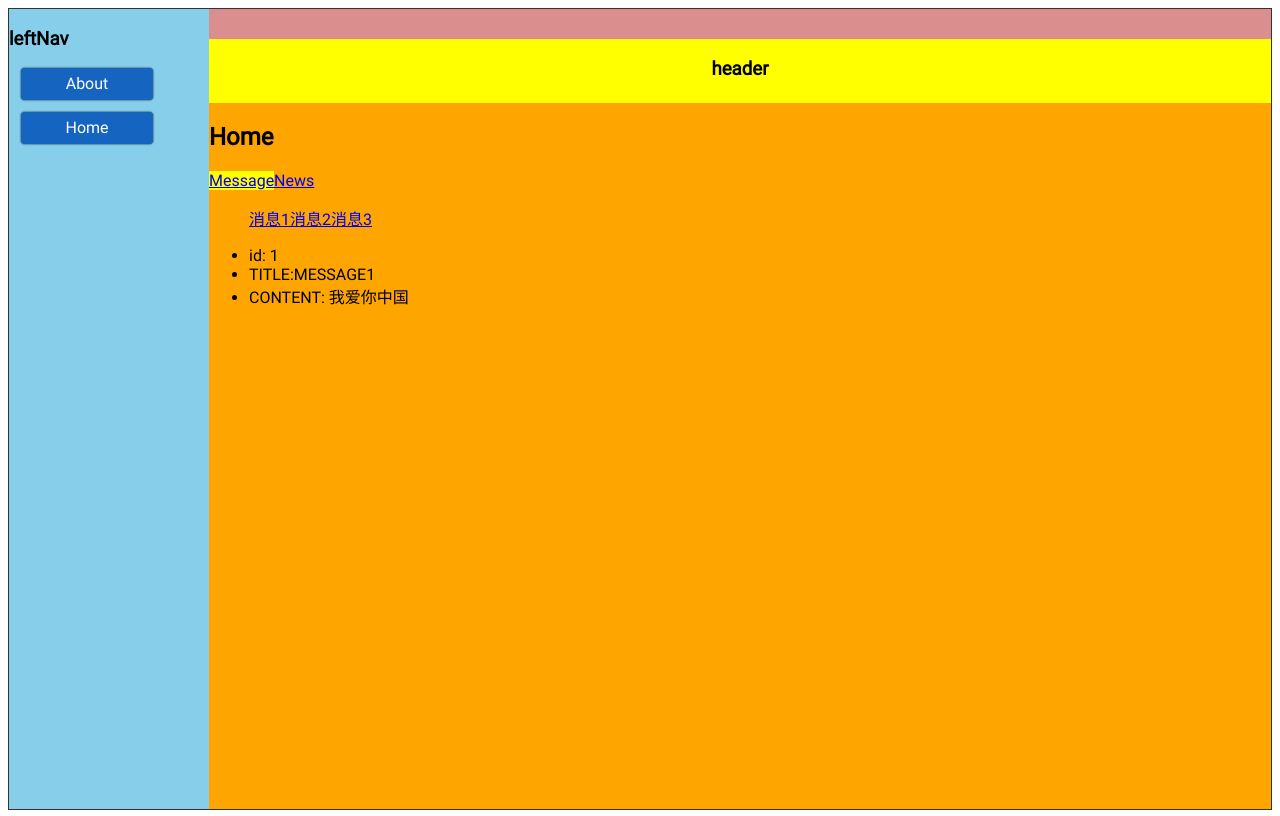
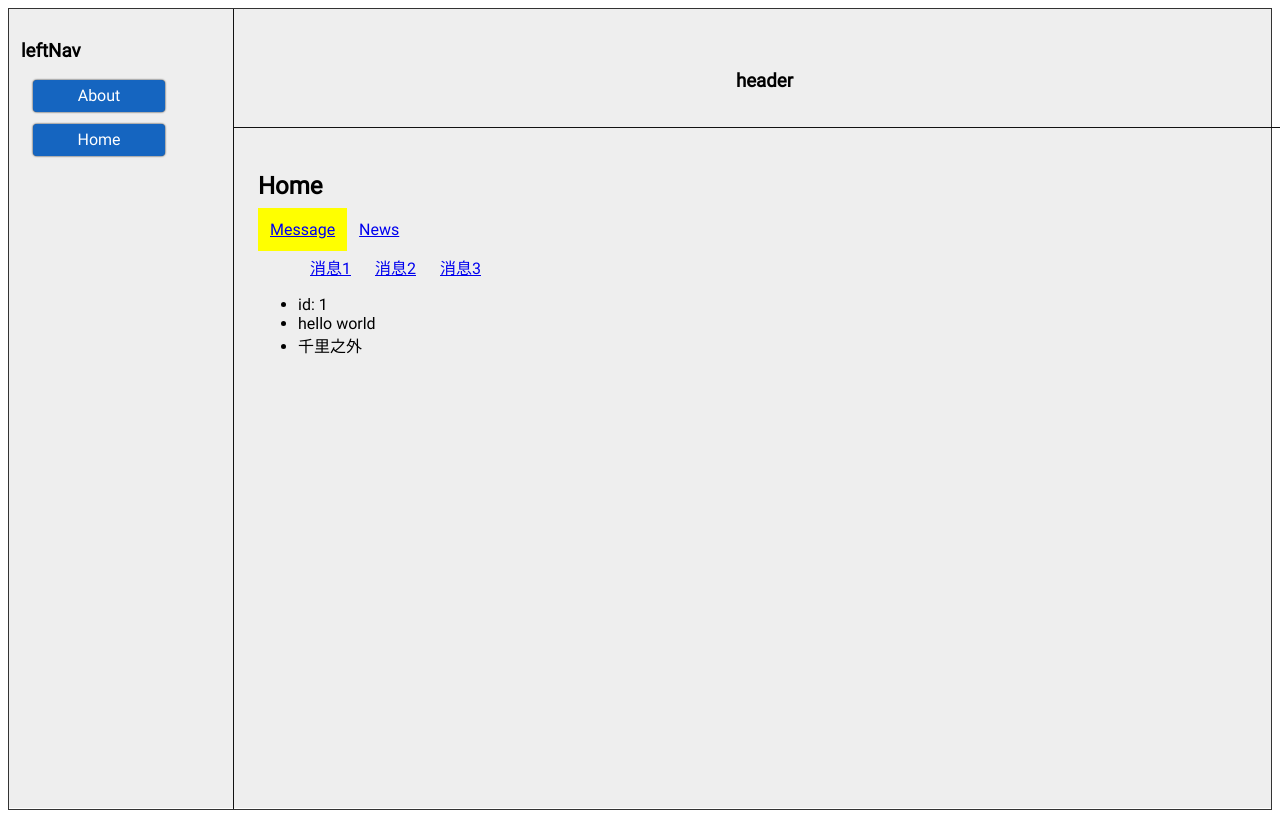
Before and after one commit to Fido-Wang/my-react-pratice, a React (Create React App) app: page /home/message/1 in a window 1280 px wide. Built offline with nearby package versions, Linux system fonts and the light colour scheme.

Commit message:
使用useparams接收路由参数

```diff
--- /dev/null
+++ b/src/component/main/Home/Pages/Message/MessageDetail/data.js
@@ -0,0 +1,21 @@
+let dataArr = [
+    {
+        id: 1,
+        title: "hello world",
+        content: '千里之外'
+    },    {
+        id: 2,
+        title: "hello reacat",
+        content: '本草纲目'
+    },    {
+        id: 3,
+        title: "goodbye vue",
+        content: '爱情悬崖'
+    }
+]
+export function getDataList() {
+    return dataArr
+}
+export function getValueById(id) {
+    return dataArr.filter(item=> item.id === id)[0]
+}
--- a/src/component/main/Home/Pages/Message/MessageDetail/index.jsx
+++ b/src/component/main/Home/Pages/Message/MessageDetail/index.jsx
@@ -1,14 +1,23 @@
 import React, {Component} from 'react';
 import { useParams } from 'react-router-dom'
+import { getValueById, getDataList } from './data'
 
 export default function MessageDetail (){
     const params = useParams()
-        console.log(params)
-        return (
+    console.log(params)
+     let result = getValueById( parseInt(params.id, 10))
+    console.log(result)
+    return (
             <ul>
-                <li>id: { params.id }</li>
-                <li>TITLE:MESSAGE1</li>
-                <li>CONTENT: 我爱你中国</li>
+                {/*<li>{ result }</li>*/}
+                <li>id: { result.id }</li>
+                <li>{ result.title }</li>
+                <li>{ result.content }</li>
+                {
+                    // this.dataArr.filter(item=> {
+                    //     return
+                    // })
+                }
             </ul>
         );
 }
--- a/src/component/main/Home/Pages/Message/index.jsx
+++ b/src/component/main/Home/Pages/Message/index.jsx
@@ -18,7 +18,7 @@ class Message extends Component {
                     {
                         this.state.messageArr.map(item=> {
                             return (
-                                <Link key={item.id} to={`/home/message/${item.id}`}>
+                                <Link style={{ padding: '12px'}} key={item.id} to={`/home/message/${item.id}`}>
                                     {item.title}
                                 </Link>
                             )
--- a/src/component/main/Home/index.jsx
+++ b/src/component/main/Home/index.jsx
@@ -10,8 +10,8 @@ class Home extends Component {
         return (
             <div>
                 <h2>Home</h2>
-                <MyNavLink to="/home/message">Message</MyNavLink>
-                <MyNavLink to="/home/news">News</MyNavLink>
+                <MyNavLink style={{ padding: '12px'}} to="/home/message">Message</MyNavLink>
+                <MyNavLink style={{ padding: '12px'}} to="/home/news">News</MyNavLink>
                 <Outlet/>
             </div>
         );
--- a/src/component/main/index.css
+++ b/src/component/main/index.css
@@ -1,27 +1,32 @@
 .container {
     width: 100%;
     height: 100%;
-    background: pink;
+    /*background: pink;*/
     display: flex;
 }
 .leftNav {
     width: 200px;
-    background-color: skyblue;
+    /*background-color: skyblue;*/
+    border-right: 1px solid #111;
+    padding: 12px;
 }
 .rightContainer {
     flex: 1;
     display: flex;
     flex-direction: column;
-    background: #db8e8e;
+    /*background: #db8e8e;*/
 }
 .header {
     width: 100%;
     height: 64px;
-    background-color: yellow;
+    /*background-color: yellow;*/
+    border-bottom: 1px solid #111;
+    padding: 12px;
 }
 .content {
     flex: 1;
-    background-color: orange;
+    /*background-color: orange;*/
+    padding: 24px;
 }
 .active {
     background-color: yellow;
```
